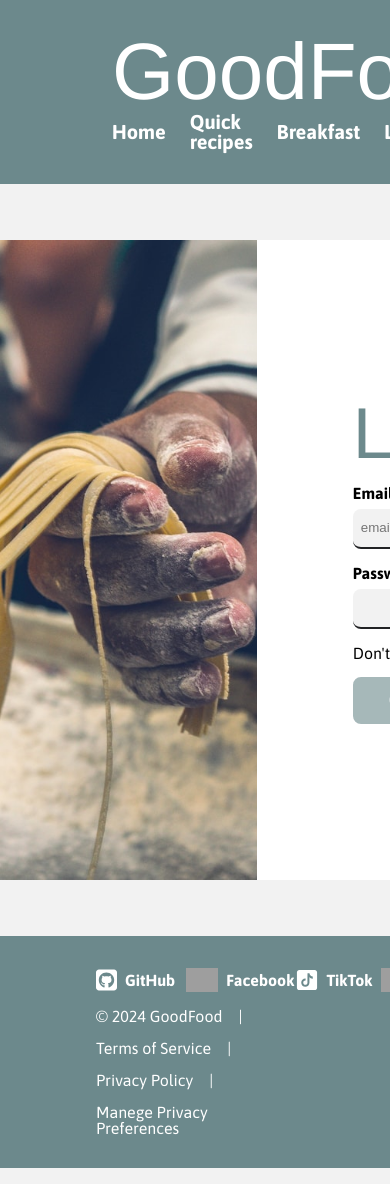
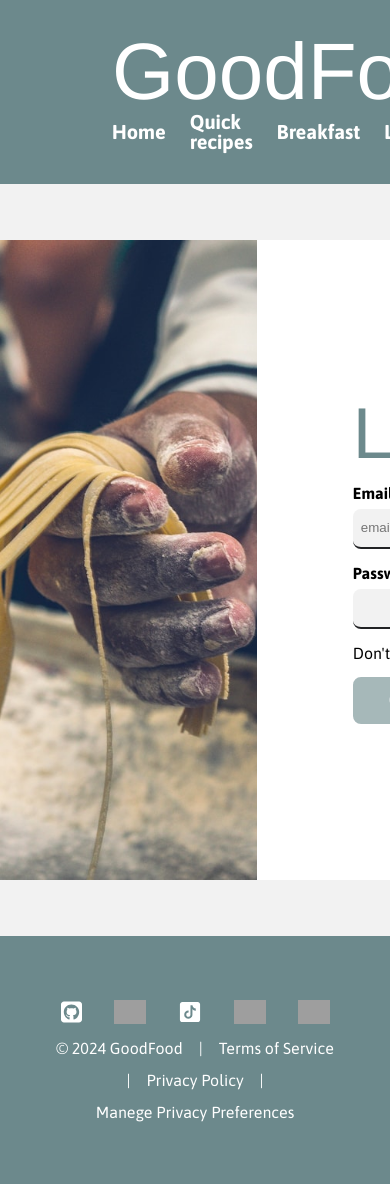
Before and after one commit to avilrod3004/Proyecto4_GoodFood, a React (Vite) app: page /login in a window 390 px wide. Shown: the top 1184 px of the page. Built offline with nearby package versions, Linux system fonts and the light colour scheme; no server answers; grey boxes are pictures that could not be loaded; a web font is replaced by a local one.

Commit message:
resposive footer movil

```diff
--- a/src/sass/layout/_footer.scss
+++ b/src/sass/layout/_footer.scss
@@ -48,3 +48,20 @@
 .opcion-terminos__separador {
   color: var(--footer-text-color);
 }
+
+/* --- @MEDIAS --- */
+@media (max-width: 718px) {
+  .pie {
+    @include padding(4rem, 4rem, 3rem, 3rem);
+  }
+
+  .menu-terminos__listado-terminos, .menu-cuentas__listado-cuentas {
+    justify-content: center;
+  }
+}
+
+@media (max-width: 520px) {
+  .enlace-cuentas__nombre {
+    display: none;
+  }
+}
```
